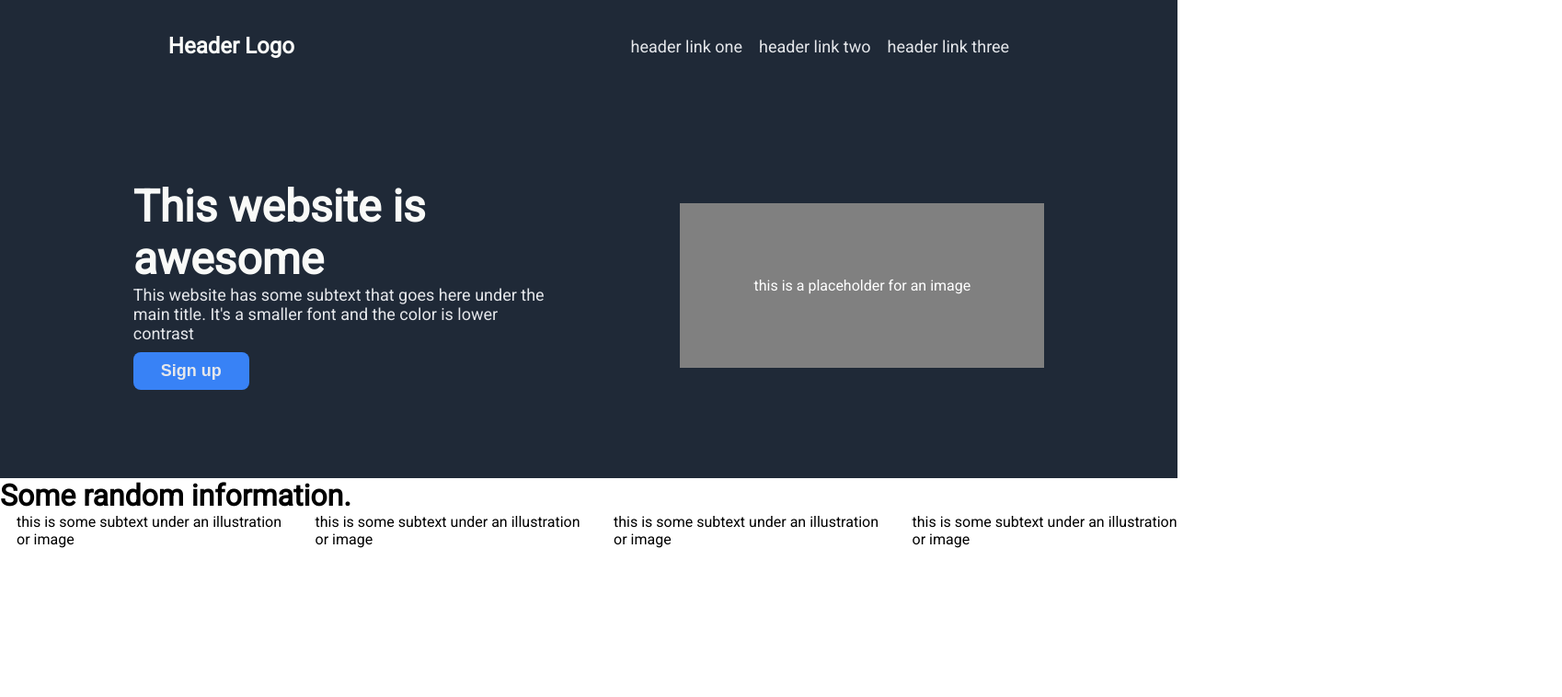
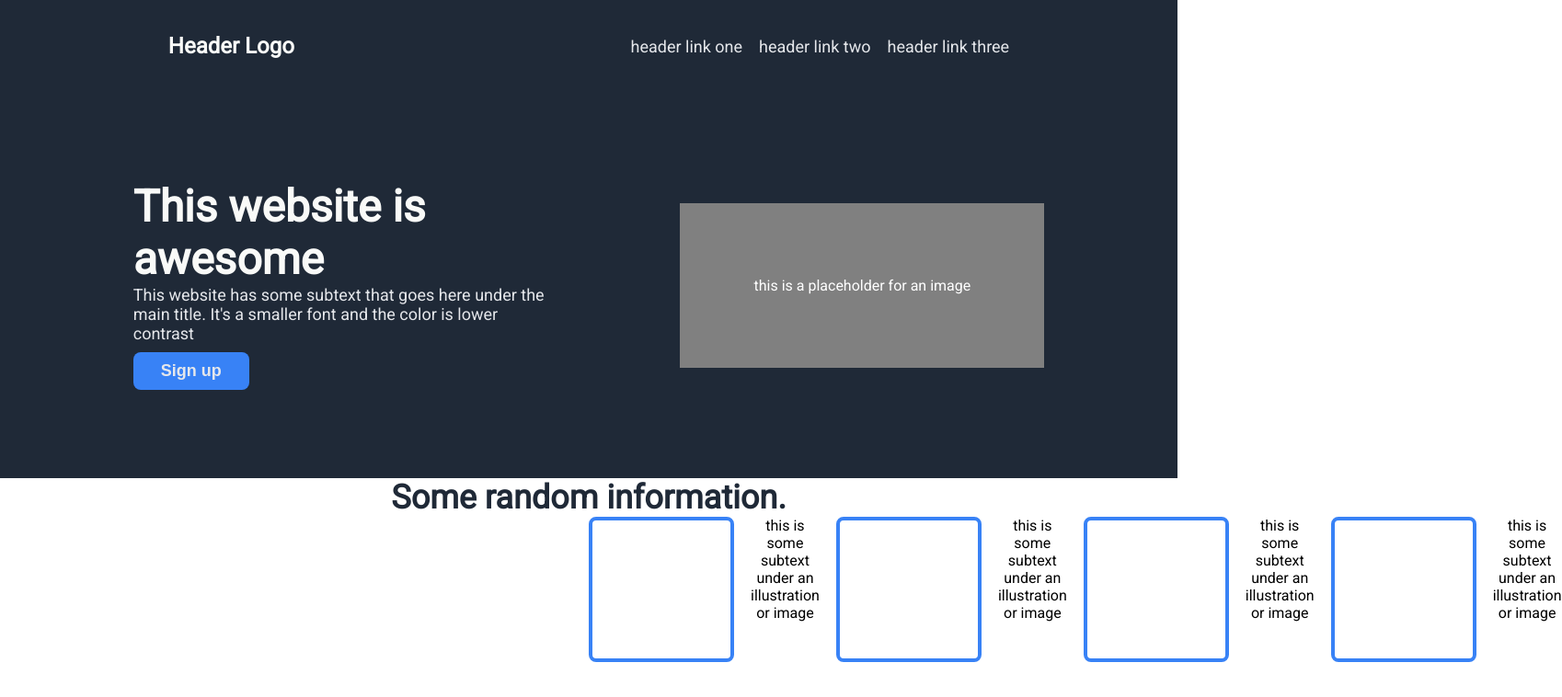
Before and after one commit to Krittur/odin-landing-page, a plain HTML site: page index.html in a window 1280 px wide. Shown: the whole page at 92% size, 1698 px wide, since content can reach past the window. Drawn offline with Linux system fonts and the light colour scheme.

Commit message:
Update initial information section styling

```diff
--- a/style.css
+++ b/style.css
@@ -27,7 +27,7 @@ body {
 }
 
 
-ul {
+.links {
     list-style: none;
     display: flex;
     gap: 18px;
@@ -80,3 +80,34 @@ ul li a {
     background-color: grey;
     padding: 80px;
 }
+
+.information {
+    display: flex;
+    flex-direction: column;
+    align-items: center;
+}
+
+.random-info {
+    font-size: 36px;
+    font-weight: 800;
+    color: #1f2937;
+}
+
+.ph-box {
+    display: flex;
+    flex-wrap: wrap;
+    height: 75px;
+    width: 75px;
+    border: 4px solid #3882f6;
+    border-radius: 8px;
+    padding: 75px;
+}
+
+.infobox ul {
+    list-style: none;
+    text-align: center;
+    justify-content: space-evenly;
+    display: flex;
+    gap: 18px;
+    width: 0;
+}
```
